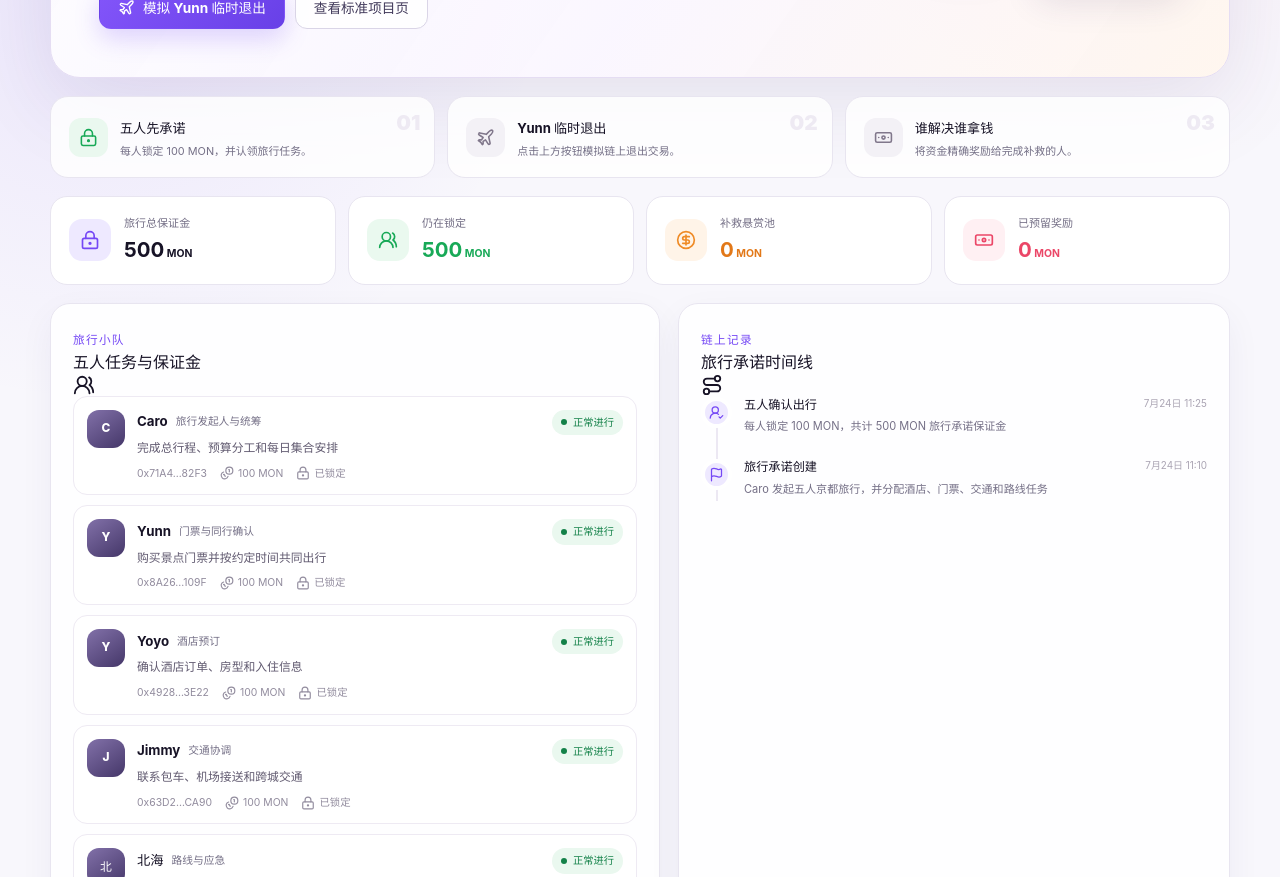
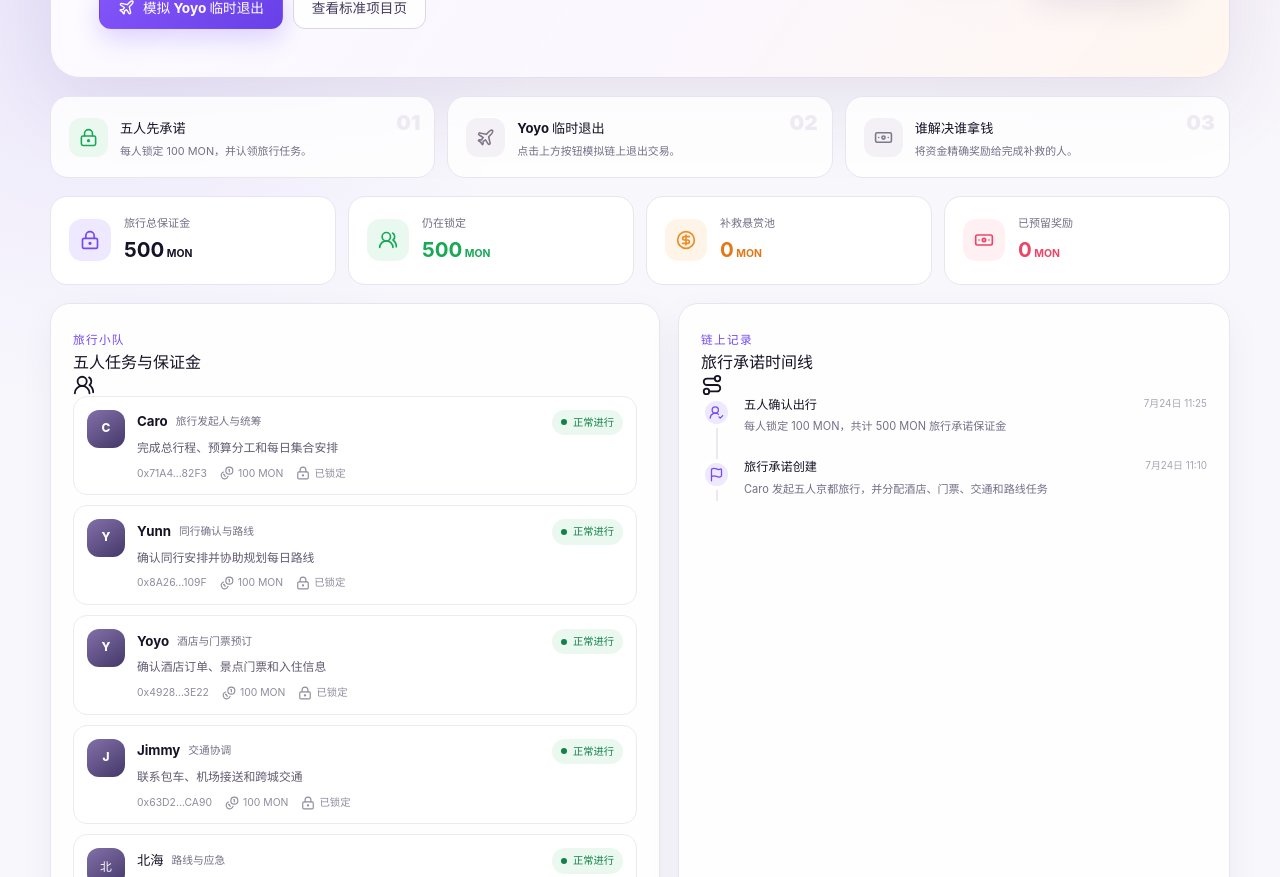
Before and after one commit to Gos0lis/dont-ghost-me, a React (Vite) app in the folder frontend/: page /travel in a window 1280 px wide. Shown: the part 700-1577 px from the top of the page. Built offline with nearby package versions, Linux system fonts and the light colour scheme.

Commit message:
fix: use Yoyo as the travel dropout

```diff
--- a/frontend/src/data/mockData.ts
+++ b/frontend/src/data/mockData.ts
@@ -153,8 +153,8 @@ const travelProject: Project = {
       id: 'yunn',
       name: 'Yunn',
       address: demoAccounts[1].address,
-      role: '门票与同行确认',
-      task: '购买景点门票并按约定时间共同出行',
+      role: '同行确认与路线',
+      task: '确认同行安排并协助规划每日路线',
       taskDeadline: '2026-08-06',
       deposit: 100,
       depositLocked: true,
@@ -164,8 +164,8 @@ const travelProject: Project = {
       id: 'yoyo',
       name: 'Yoyo',
       address: '0x492817354A7D3E22',
-      role: '酒店预订',
-      task: '确认酒店订单、房型和入住信息',
+      role: '酒店与门票预订',
+      task: '确认酒店订单、景点门票和入住信息',
       taskDeadline: '2026-08-05',
       deposit: 100,
       depositLocked: true,
@@ -436,7 +436,7 @@ export const showcaseBounties: Bounty[] = [
 
 export function createInitialChainState(): MockChainState {
   return {
-    version: 7,
+    version: 8,
     blockNumber: 12_345_670,
     accounts: structuredClone(demoAccounts),
     connection: { isConnected: false },
--- a/frontend/src/pages/ProjectDetailPage.tsx
+++ b/frontend/src/pages/ProjectDetailPage.tsx
@@ -21,7 +21,7 @@ import { Timeline } from '../components/Timeline'
 import { ConfirmDialog } from '../components/ui/ConfirmDialog'
 import { PrimaryButton, SecondaryButton } from '../components/ui/Buttons'
 import { StatusBadge } from '../components/ui/StatusBadge'
-import { DEMO_PROJECT_ID } from '../data/mockData'
+import { DEMO_PROJECT_ID, TRAVEL_PROJECT_ID } from '../data/mockData'
 import { useAppStore } from '../store/useAppStore'
 import { formatDate } from '../utils/format'
 
@@ -42,11 +42,11 @@ export function ProjectDetailPage() {
   const project = projects.find((item) => item.id === projectId)
 
   if (!project) return <div className="page-shell"><p>项目不存在。</p></div>
-  const yunn = project.members.find((member) => member.id === 'yunn')
-  const quitMember = project.members.find((member) => member.status === 'quit') ?? yunn
+  const demoQuitMember = project.members.find((member) => member.id === (project.id === TRAVEL_PROJECT_ID ? 'yoyo' : 'yunn'))
+  const quitMember = project.members.find((member) => member.status === 'quit') ?? demoQuitMember
   const projectBounties = bounties.filter((bounty) => bounty.projectId === project.id)
   const isInitiator = wallet.account?.role === 'initiator'
-  const canQuitYunn = isInitiator || wallet.account?.id === 'yunn'
+  const canQuitMember = isInitiator || wallet.account?.id === demoQuitMember?.id
   const needsRescue = project.status === 'rescue_needed'
   const canAdvance = isInitiator && ['active', 'active_again'].includes(project.status) && project.progress < 80
   const canComplete = isInitiator && ['active', 'active_again'].includes(project.status) && project.progress >= 80
@@ -62,10 +62,10 @@ export function ProjectDetailPage() {
 
   const projectActions = (
     <>
-      {canQuitYunn && yunn?.status !== 'quit' && (
+      {canQuitMember && demoQuitMember?.status !== 'quit' && (
         <SecondaryButton icon={<FileWarning size={17} />} onClick={() => {
           if (ensureWallet()) setQuitOpen(true)
-        }}>{isInitiator ? '模拟 Yunn 鸽掉' : '主动退出项目'}</SecondaryButton>
+        }}>{isInitiator ? `模拟 ${demoQuitMember?.name} 鸽掉` : '主动退出项目'}</SecondaryButton>
       )}
       {needsRescue && isInitiator && (
         <PrimaryButton onClick={() => navigate(`/project/${project.id}/create-bounty`)}>发布救场悬赏</PrimaryButton>
@@ -161,12 +161,12 @@ export function ProjectDetailPage() {
         open={quitOpen}
         danger
         loading={pending === 'quitProject'}
-        title="确认将 Yunn 标记为退出？"
-        description="其 100 MON 保证金将进入救场悬赏池，用于修复留下的智能合约任务缺口。该操作会生成模拟交易回执。"
+        title={`确认将 ${demoQuitMember?.name ?? '成员'} 标记为退出？`}
+        description={`其 ${demoQuitMember?.deposit ?? 0} MON 保证金将进入救场悬赏池，用于修复留下的任务缺口。该操作会生成模拟交易回执。`}
         confirmLabel="确认退出并转入救场池"
-        details={<><span>操作</span><strong>quitProject(projectId, "yunn")</strong><span>预计到账</span><strong>100 MON → 救场池</strong></>}
+        details={<><span>操作</span><strong>quitProject(projectId, "{demoQuitMember?.id}")</strong><span>预计到账</span><strong>{demoQuitMember?.deposit ?? 0} MON → 救场池</strong></>}
         onClose={() => setQuitOpen(false)}
-        onConfirm={() => void quitProject(project.id, 'yunn').then(() => setQuitOpen(false)).catch(() => undefined)}
+        onConfirm={() => demoQuitMember && void quitProject(project.id, demoQuitMember.id).then(() => setQuitOpen(false)).catch(() => undefined)}
       />
       <ConfirmDialog
         open={milestoneOpen}
--- a/frontend/src/pages/TravelScenarioPage.tsx
+++ b/frontend/src/pages/TravelScenarioPage.tsx
@@ -39,7 +39,7 @@ const rescueTasks = [
     icon: Ticket,
     reward: 40,
     title: '转卖闲置门票',
-    description: '将 Yunn 名下无法退订的景点门票合规转让，减少团队损失。',
+    description: '将 Yoyo 名下无法退订的景点门票合规转让，减少团队损失。',
     skills: ['票务', '闲置交易'],
     deliverables: ['买家付款凭证', '门票转让记录'],
     acceptanceCriteria: ['门票成功转让', '款项与买家信息可核验'],
@@ -76,8 +76,8 @@ export function TravelScenarioPage() {
     () => bounties.filter((item) => item.projectId === TRAVEL_PROJECT_ID),
     [bounties],
   )
-  const yunn = project?.members.find((member) => member.id === 'yunn')
-  const hasQuit = yunn?.status === 'quit'
+  const yoyo = project?.members.find((member) => member.id === 'yoyo')
+  const hasQuit = yoyo?.status === 'quit'
   const allPublished = travelBounties.length >= rescueTasks.length
   const allResolved = allPublished && travelBounties.every((bounty) => bounty.status === 'paid')
   const isCompleted = project?.status === 'completed'
@@ -112,7 +112,7 @@ export function TravelScenarioPage() {
           deadline: '2026-08-10T12:00:00.000Z',
           reward: task.reward,
           allowMultiple: false,
-          sourceMemberId: 'yunn',
+          sourceMemberId: 'yoyo',
         }
         await createBounty(input)
       }
@@ -142,7 +142,7 @@ export function TravelScenarioPage() {
             <div className="travel-hero-actions">
               {!hasQuit ? (
                 <PrimaryButton icon={<Plane size={17} />} onClick={() => requireCaro() && setQuitOpen(true)}>
-                  模拟 Yunn 临时退出
+                  模拟 Yoyo 临时退出
                 </PrimaryButton>
               ) : !allPublished ? (
                 <PrimaryButton icon={<CircleDollarSign size={17} />} onClick={() => requireCaro() && setPublishOpen(true)}>
@@ -174,7 +174,7 @@ export function TravelScenarioPage() {
 
         <section className="travel-story">
           <div className="travel-step done"><span>01</span><LockKeyhole size={20} /><div><strong>五人先承诺</strong><p>每人锁定 100 MON，并认领旅行任务。</p></div></div>
-          <div className={`travel-step ${hasQuit ? 'danger' : ''}`}><span>02</span><Plane size={20} /><div><strong>Yunn 临时退出</strong><p>{hasQuit ? '100 MON 已进入补救悬赏池。' : '点击上方按钮模拟链上退出交易。'}</p></div></div>
+          <div className={`travel-step ${hasQuit ? 'danger' : ''}`}><span>02</span><Plane size={20} /><div><strong>Yoyo 临时退出</strong><p>{hasQuit ? '100 MON 已进入补救悬赏池。' : '点击上方按钮模拟链上退出交易。'}</p></div></div>
           <div className={`travel-step ${allPublished ? 'done' : ''}`}><span>03</span><Banknote size={20} /><div><strong>谁解决谁拿钱</strong><p>{allPublished ? '三个补救悬赏已在大厅公开发布。' : '将资金精确奖励给完成补救的人。'}</p></div></div>
         </section>
 
@@ -225,19 +225,19 @@ export function TravelScenarioPage() {
 
       <ConfirmDialog
         open={quitOpen}
-        title="确认 Yunn 临时退出旅行？"
-        description="交易成功后，Yunn 锁定的 100 MON 不会平分给朋友，而会进入旅行补救悬赏池。"
+        title="确认 Yoyo 临时退出旅行？"
+        description="交易成功后，Yoyo 锁定的 100 MON 不会平分给朋友，而会进入旅行补救悬赏池。"
         confirmLabel="确认退出并转入补救池"
         danger
         loading={pendingMethod === 'quitProject'}
-        details={<><span>合约方法</span><strong>quitProject("five-friends-trip", "yunn")</strong><span>转入补救池</span><strong>100 MON</strong></>}
+        details={<><span>合约方法</span><strong>quitProject("five-friends-trip", "yoyo")</strong><span>转入补救池</span><strong>100 MON</strong></>}
         onClose={() => setQuitOpen(false)}
-        onConfirm={() => void quitProject(TRAVEL_PROJECT_ID, 'yunn').then(() => setQuitOpen(false)).catch(() => undefined)}
+        onConfirm={() => void quitProject(TRAVEL_PROJECT_ID, 'yoyo').then(() => setQuitOpen(false)).catch(() => undefined)}
       />
       <ConfirmDialog
         open={publishOpen}
         title="发布三项旅行补救悬赏？"
-        description="系统将依次执行三笔模拟链上交易，把 Yunn 的 100 MON 分配为 40、40、20 MON 三个可领取任务。"
+        description="系统将依次执行三笔模拟链上交易，把 Yoyo 的 100 MON 分配为 40、40、20 MON 三个可领取任务。"
         confirmLabel="确认发布 40 + 40 + 20 MON"
         loading={isPublishing}
         details={<><span>合约方法</span><strong>createBounty() × 3</strong><span>奖励总额</span><strong>100 MON</strong></>}
--- a/frontend/src/services/mockContractService.ts
+++ b/frontend/src/services/mockContractService.ts
@@ -11,7 +11,7 @@ import type {
 } from '../contracts/types'
 import { createInitialChainState, DEMO_BOUNTY_ID } from '../data/mockData'
 
-const STORAGE_KEY = 'dont-ghost-me:mock-chain:v7'
+const STORAGE_KEY = 'dont-ghost-me:mock-chain:v8'
 
 const wait = (ms: number) => new Promise((resolve) => window.setTimeout(resolve, ms))
 const clone = <T,>(value: T): T => structuredClone(value)
@@ -31,7 +31,7 @@ function readState(): MockChainState {
   }
   try {
     const parsed = JSON.parse(raw) as MockChainState
-    if (parsed.version !== 7) throw new Error('outdated mock state')
+    if (parsed.version !== 8) throw new Error('outdated mock state')
     return parsed
   } catch {
     const initial = createInitialChainState()
```
Also changed, not shown: 1 other file (tests, documents, lock files or other folders).
